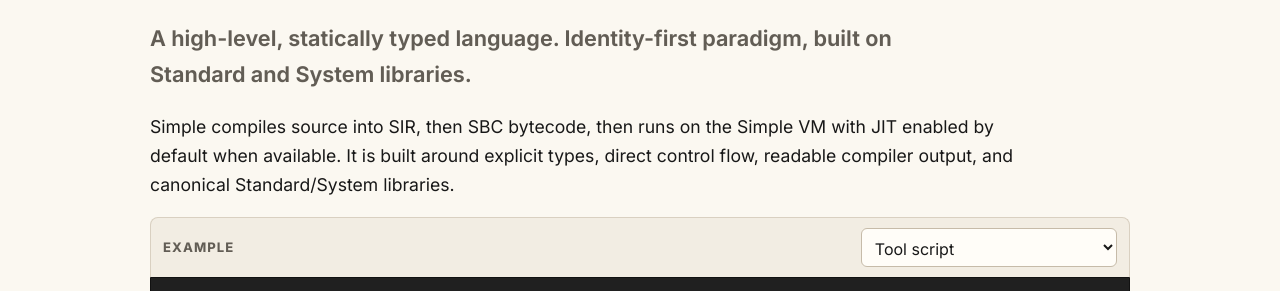
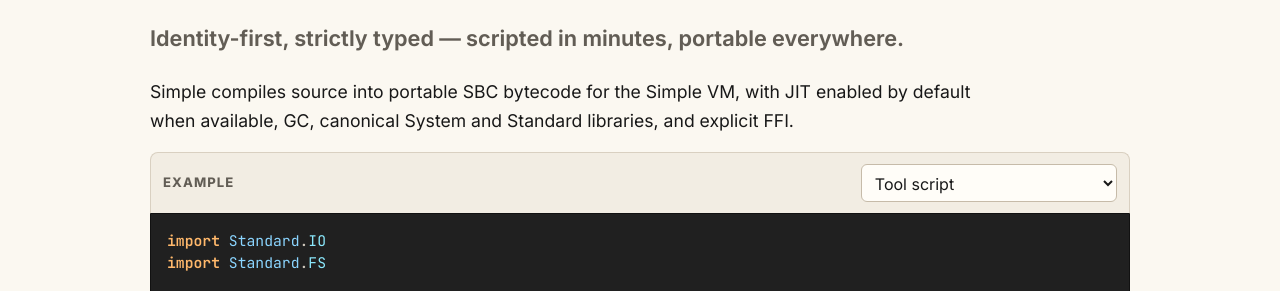
Before and after one commit to JJLDonley/Simple, a plain HTML site: page index.html in a window 1280 px wide. Shown: the part 438-729 px from the top of the page. Drawn offline with Linux system fonts and the light colour scheme.

Commit message:
docs(site): update Simple slogan

```diff
--- a/index.html
+++ b/index.html
@@ -4,7 +4,7 @@
   <meta charset="utf-8" />
   <meta name="viewport" content="width=device-width, initial-scale=1" />
   <title>Simple Language Documentation</title>
-  <meta name="description" content="Documentation for Simple: a high-level, statically typed language. Identity-first paradigm, built on Standard and System libraries." />
+  <meta name="description" content="Simple: identity-first, strictly typed — scripted in minutes, portable everywhere." />
   <link rel="preconnect" href="https://fonts.googleapis.com">
   <link rel="preconnect" href="https://fonts.gstatic.com" crossorigin>
   <link href="https://fonts.googleapis.com/css2?family=Inter:wght@400;500;650;750&family=JetBrains+Mono:wght@400;600&display=swap" rel="stylesheet">
@@ -46,8 +46,8 @@
         </div>
       </div>
 
-      <p class="subtitle tagline">A high-level, statically typed language. Identity-first paradigm, built on Standard and System libraries.</p>
-      <p class="landing-lead">Simple compiles source into SIR, then SBC bytecode, then runs on the Simple VM with JIT enabled by default when available. It is built around explicit types, direct control flow, readable compiler output, and canonical Standard/System libraries.</p>
+      <p class="subtitle tagline">Identity-first, strictly typed — scripted in minutes, portable everywhere.</p>
+      <p class="landing-lead">Simple compiles source into portable SBC bytecode for the Simple VM, with JIT enabled by default when available, GC, canonical System and Standard libraries, and explicit FFI.</p>
 
       <div class="example-header">
         <label for="example-select">Example</label>
@@ -169,8 +169,8 @@ main : i32 () {
             </div>
           </div>
 
-          <p class="subtitle tagline">A high-level, statically typed language. Identity-first paradigm, built on Standard and System libraries.</p>
-          <p>Simple compiles <code>.simple</code> source into SIR, then SBC bytecode, then runs on the Simple VM. CLI runs use JIT by default when LLVM ORC support is available. The language is designed for explicit types, direct control flow, readable compiler output, and native-backed programs.</p>
+          <p class="subtitle tagline">Identity-first, strictly typed — scripted in minutes, portable everywhere.</p>
+          <p>Simple compiles <code>.simple</code> source into SIR, then portable SBC bytecode for the Simple VM. CLI runs use JIT by default when LLVM ORC support is available. The language is designed for explicit types, direct control flow, readable compiler output, canonical libraries, and native-backed programs.</p>
 
           <pre><code class="language-simple">import Standard.IO
 
@@ -194,7 +194,7 @@ main : i32 () {
 
         <section id="why-simple" class="doc-section" data-title="Why Simple">
           <h2>Why Simple</h2>
-          <p>Simple came about from wanting a high-level, statically typed language with an identity-first paradigm, built on Standard and System libraries.</p>
+          <p>Simple came about from wanting an identity-first, strictly typed language that scripts quickly and ships as portable VM bytecode.</p>
           <p>Simple keeps data, functions, namespaces, artifacts, modules, and native APIs as direct language tools. Use the shape that fits the program.</p>
 
           <h3>Design goals</h3>
```
